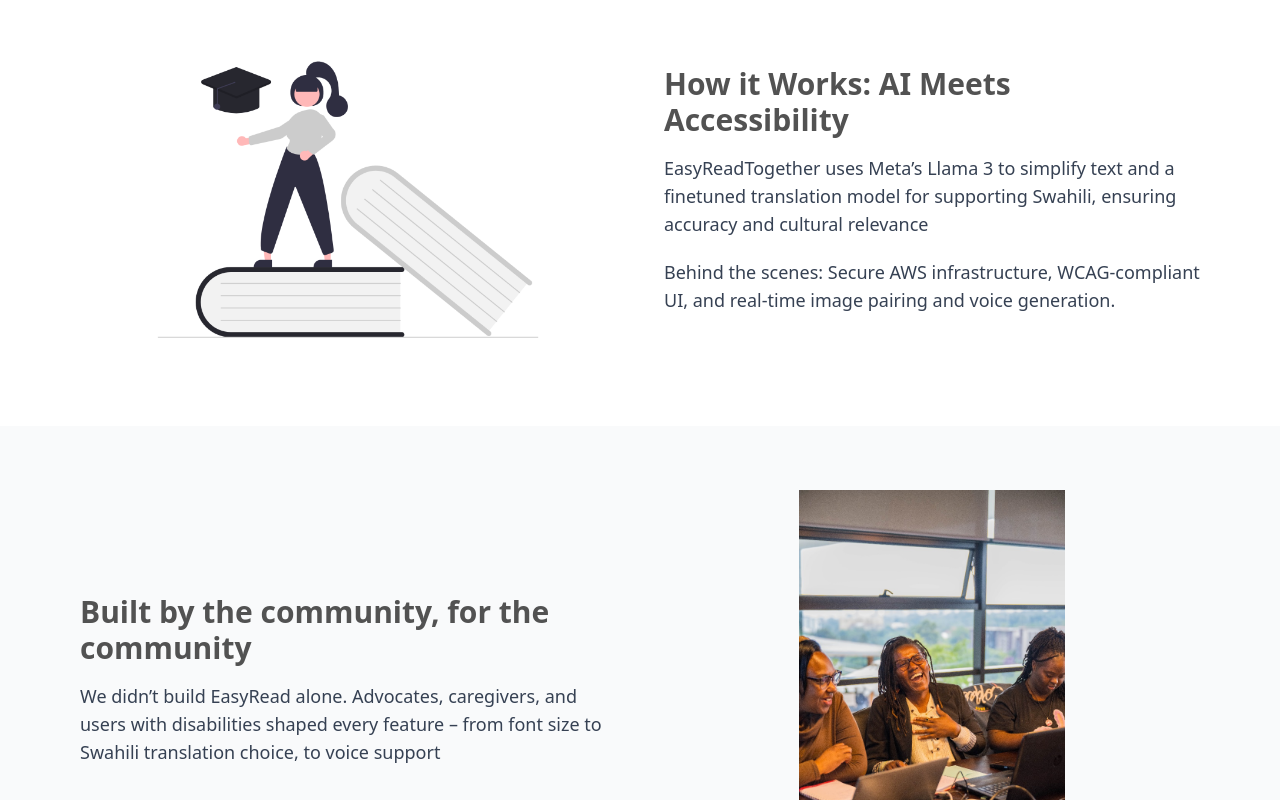
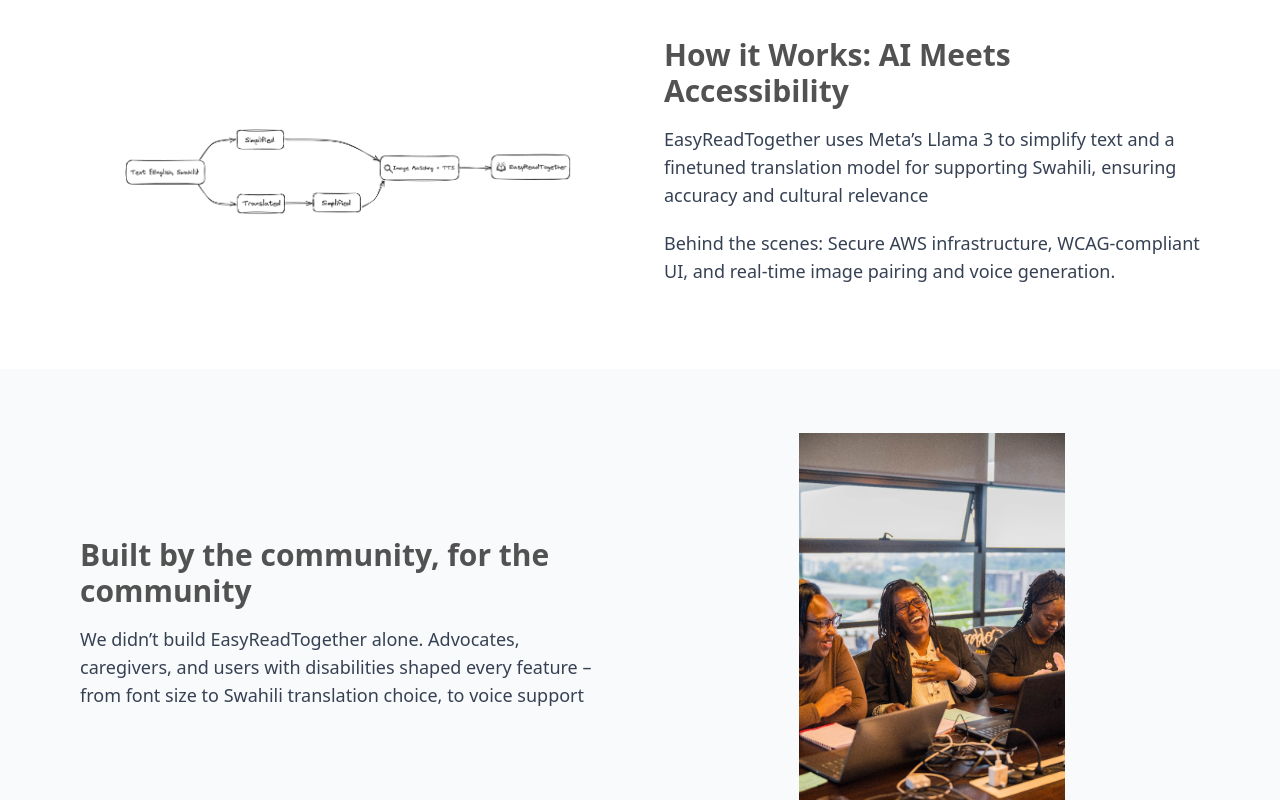
Before and after one commit to easyreadtogether/easyreadtogether-frontend, a React (Vite) app: page / in a window 1280 px wide. Shown: the part 960-1760 px from the top of the page. Built offline with nearby package versions, Linux system fonts and the light colour scheme; no server answers.

Commit message:
flow diagram

```diff
--- a/src/components/TrustBadges.jsx
+++ b/src/components/TrustBadges.jsx
@@ -13,7 +13,7 @@ export function TrustBadges () {
               className=' object-cover w-full h-full'
             />
           </div>
-          <span className='text-xs'>Meta AI</span>
+          <span className='text-xs'>Llama</span>
         </div>
 
         {/* DPG Badge */}
--- a/src/pages/Home.jsx
+++ b/src/pages/Home.jsx
@@ -50,7 +50,7 @@ const FeatureSection = ({ image, title, description, reverse = false }) => {
 const Home = () => {
   const features = [
     {
-      image: '/education.png',
+      image: '/flow-diagram.png',
       title: 'How it Works: AI Meets Accessibility',
       description: [
         'EasyReadTogether uses Meta’s Llama 3 to simplify text and a finetuned translation model for supporting Swahili, ensuring accuracy and cultural relevance',
@@ -61,7 +61,7 @@ const Home = () => {
       image: '/img_1.jpg',
       title: 'Built by the community, for the community',
       description: [
-        'We didn’t build EasyRead alone. Advocates, caregivers, and users with disabilities shaped every feature – from font size to Swahili translation choice, to voice support'
+        'We didn’t build EasyReadTogether alone. Advocates, caregivers, and users with disabilities shaped every feature – from font size to Swahili translation choice, to voice support'
       ],
       reverse: true
     },
```
Also changed, not shown: public/flow-diagram.png (added).
